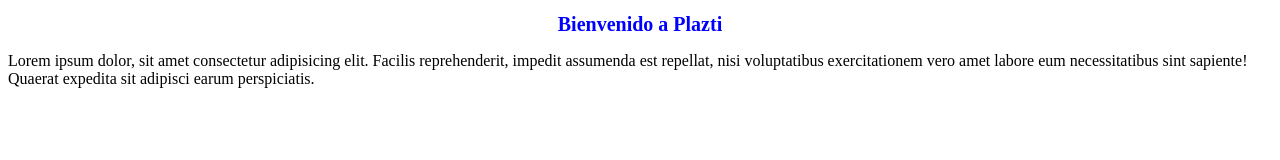
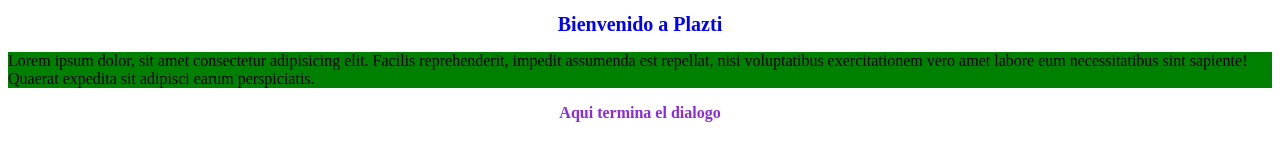
Before and after one commit to IsabelCampos/Pagina-web, a plain HTML site: page index.html in a window 1280 px wide. Drawn offline with Linux system fonts and the light colour scheme.

Commit message:
Modificamos el color del background

```diff
--- a/css/estilo.css
+++ b/css/estilo.css
@@ -2,5 +2,15 @@ h1{
     color: blue;
     font-size: 20px;
     text-align: center;
+font-family: 'Times New Roman', Times, serif;
+}
 
+p{
+    background-color: green
 }
+
+h2{
+    font-size: medium;
+    text-align: center;
+    color: blueviolet;
+}
--- a/index.html
+++ b/index.html
@@ -10,6 +10,8 @@
 <body>
     <h1>Bienvenido a Plazti</h1>
     <p>Lorem ipsum dolor, sit amet consectetur adipisicing elit. Facilis reprehenderit, impedit assumenda est repellat, nisi voluptatibus exercitationem vero amet labore eum necessitatibus sint sapiente! Quaerat expedita sit adipisci earum perspiciatis.</p>
+<h2>Aqui termina el dialogo</h2>
+
 
 </body>
 </html>
```
